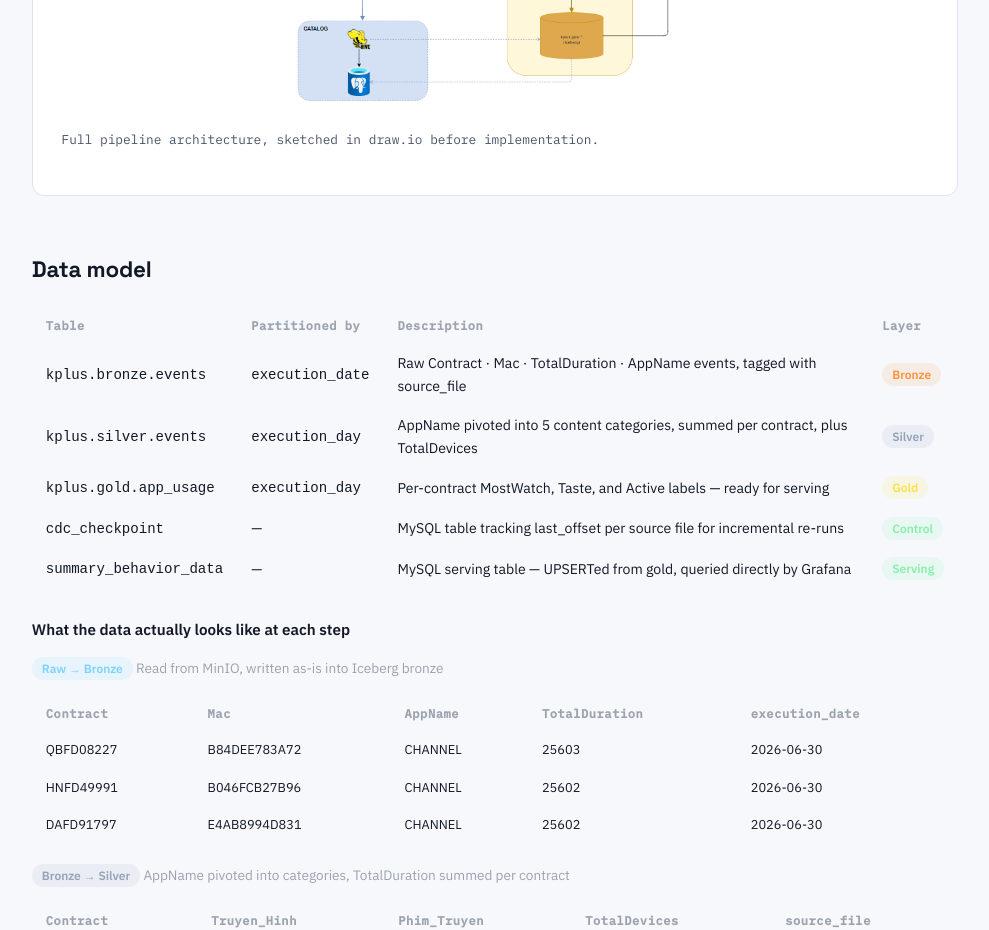
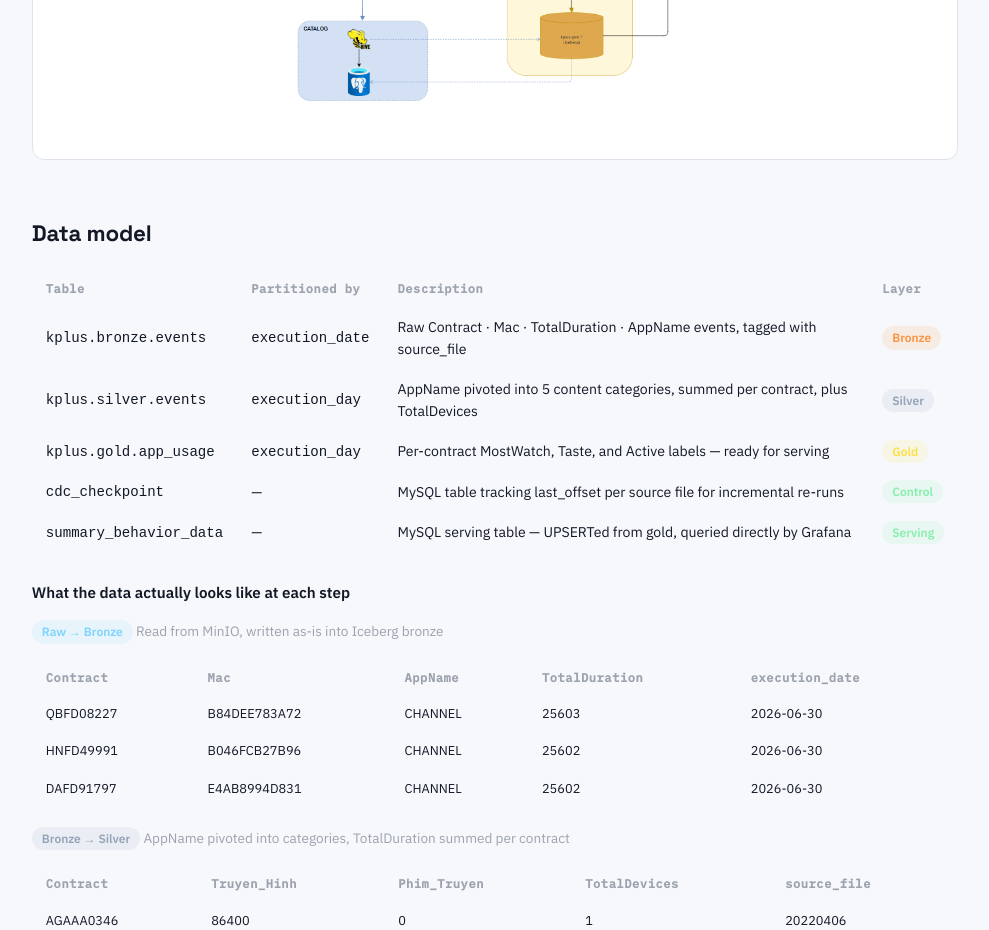
Before and after one commit to MinhNguyen2306/resume, a plain HTML site: page frontend/projects/Kplus-lakehouse.html in a window 1280 px wide. Shown: the part 1420-2350 px from the top of the page, without its empty margins (145-1134 px from the left). Drawn offline with Linux system fonts and the light colour scheme.

Commit message:
Update Kplus-lakehouse.html

```diff
--- a/frontend/projects/Kplus-lakehouse.html
+++ b/frontend/projects/Kplus-lakehouse.html
@@ -264,7 +264,6 @@
 
       <div class="shot-frame" style="margin-top:20px">
         <img src="../assets/icons/kplus-drawio.png" alt="draw.io architecture diagram of the KPLUS lakehouse pipeline — MinIO raw bucket, Bronze/Silver/Gold Iceberg tables, Hive Metastore catalog, MySQL serving layer, and Grafana dashboard" loading="lazy">
-        <p class="shot-caption" data-i18n="kplus.archShotCap">Full pipeline architecture, sketched in draw.io before implementation.</p>
       </div>
     </section>
 
```
